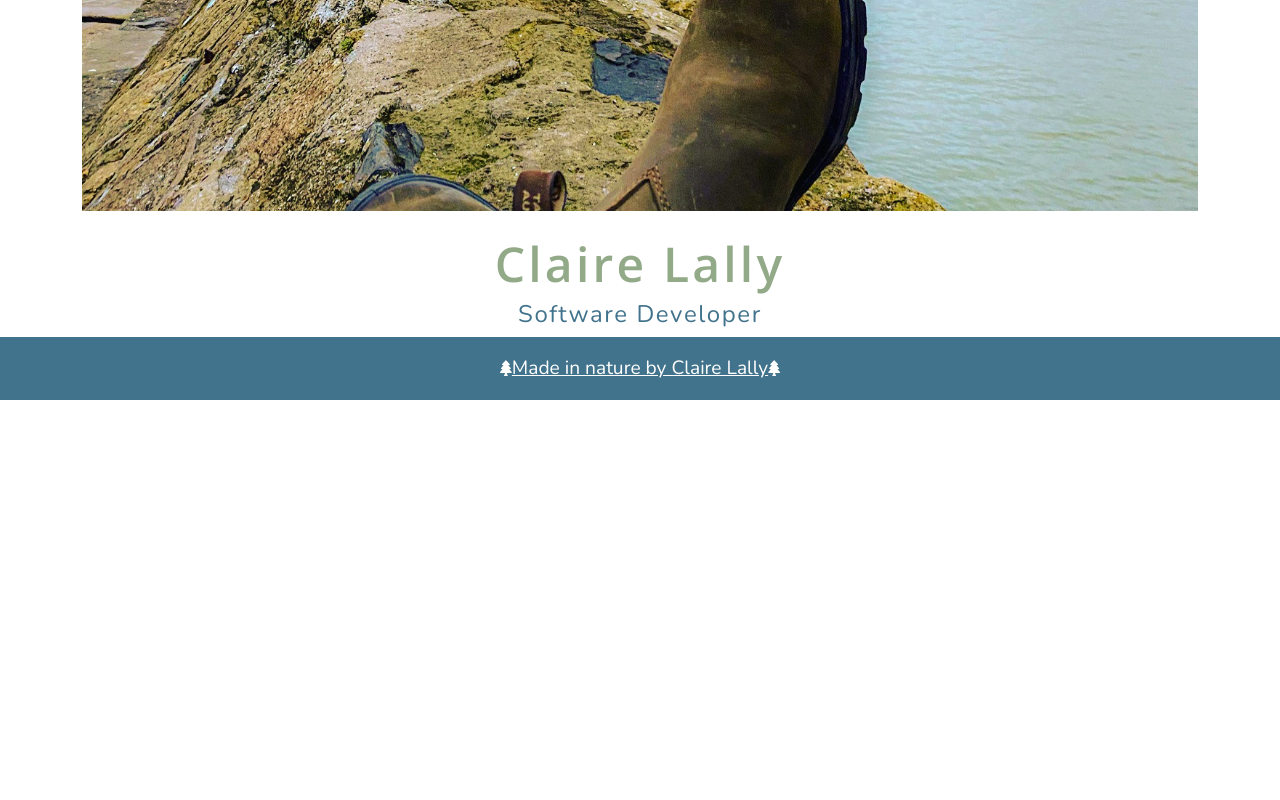
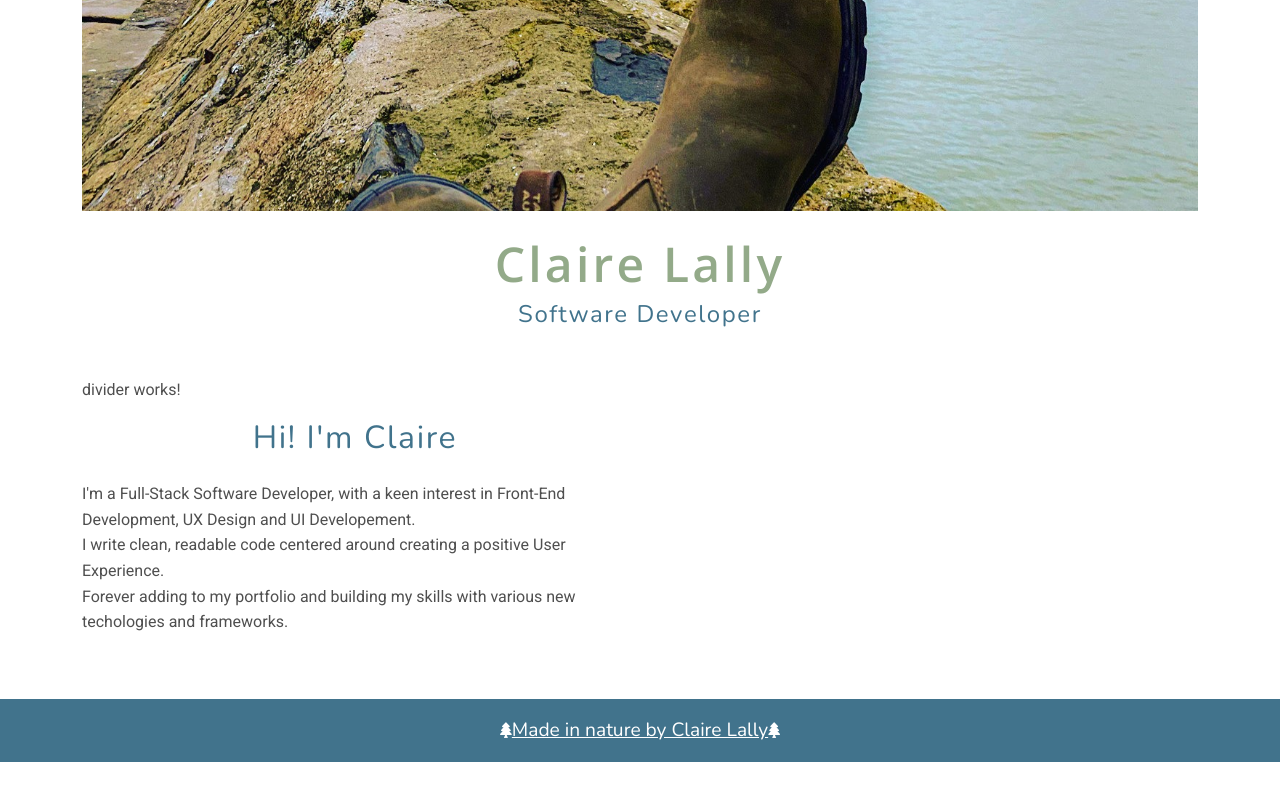
Before and after one commit to ClaireLally8/ClaireLally, an Angular app: page / in a window 1280 px wide. Shown: the part 548-1348 px from the top of the page. Before the commit the page ends 1048 px from the top, so only its background shows below. Built offline with nearby package versions, Linux system fonts and the light colour scheme.

Commit message:
Created about me & divider components

```diff
--- /dev/null
+++ b/src/app/about-me/about-me.component.ts
@@ -0,0 +1,12 @@
+import { Component } from '@angular/core';
+
+@Component({
+  selector: 'app-about-me',
+  template: `
+  <div class="about-text text-left mt-4 pl-2">
+  <p>I'm a Full-Stack Software Developer, with a keen interest in Front-End Development, UX Design and UI Developement.<br>
+  I write clean, readable code centered around creating a positive User Experience.<br>
+  Forever adding to my portfolio and building my skills with various new techologies and frameworks.</p>
+</div>`})
+
+  export class AboutMeComponent {}
--- a/src/app/app.module.ts
+++ b/src/app/app.module.ts
@@ -5,13 +5,17 @@ import { AppComponent } from './app.component';
 import { NavBarComponent } from './nav-bar/nav-bar.component';
 import { FooterComponent } from './footer/footer.component';
 import { MainSectionComponent } from './main-section/main-section.component';
+import { AboutMeComponent } from './about-me/about-me.component';
+import { DividerComponent } from './divider/divider.component';
 
 @NgModule({
   declarations: [
     AppComponent,
     NavBarComponent,
     FooterComponent,
-    MainSectionComponent
+    MainSectionComponent,
+    AboutMeComponent,
+    DividerComponent
   ],
   imports: [
     BrowserModule
--- /dev/null
+++ b/src/app/divider/divider.component.html
@@ -0,0 +1 @@
+<p>divider works!</p>
--- /dev/null
+++ b/src/app/divider/divider.component.ts
@@ -0,0 +1,15 @@
+import { Component, OnInit } from '@angular/core';
+
+@Component({
+  selector: 'app-divider',
+  templateUrl: './divider.component.html',
+  styleUrls: ['./divider.component.css']
+})
+export class DividerComponent implements OnInit {
+
+  constructor() { }
+
+  ngOnInit(): void {
+  }
+
+}
--- a/src/app/main-section/main-section.component.html
+++ b/src/app/main-section/main-section.component.html
@@ -3,3 +3,10 @@
   <h1>Claire Lally</h1>
   <h3 class="mt-2">Software Developer</h3>
 </div>
+<div class="row my-5">
+    <div class="col-lg-6 col-md-6 col-sm-12">
+        <app-divider></app-divider>
+      <h2 class="text-center mt-2" id="about">Hi! I'm Claire</h2>
+      <app-about-me></app-about-me>
+    </div>
+</div>
```
Also changed, not shown: src/app/about-me/about-me.component.css (added), src/app/divider/divider.component.css (added), 2 other files (tests, documents, lock files or other folders).
